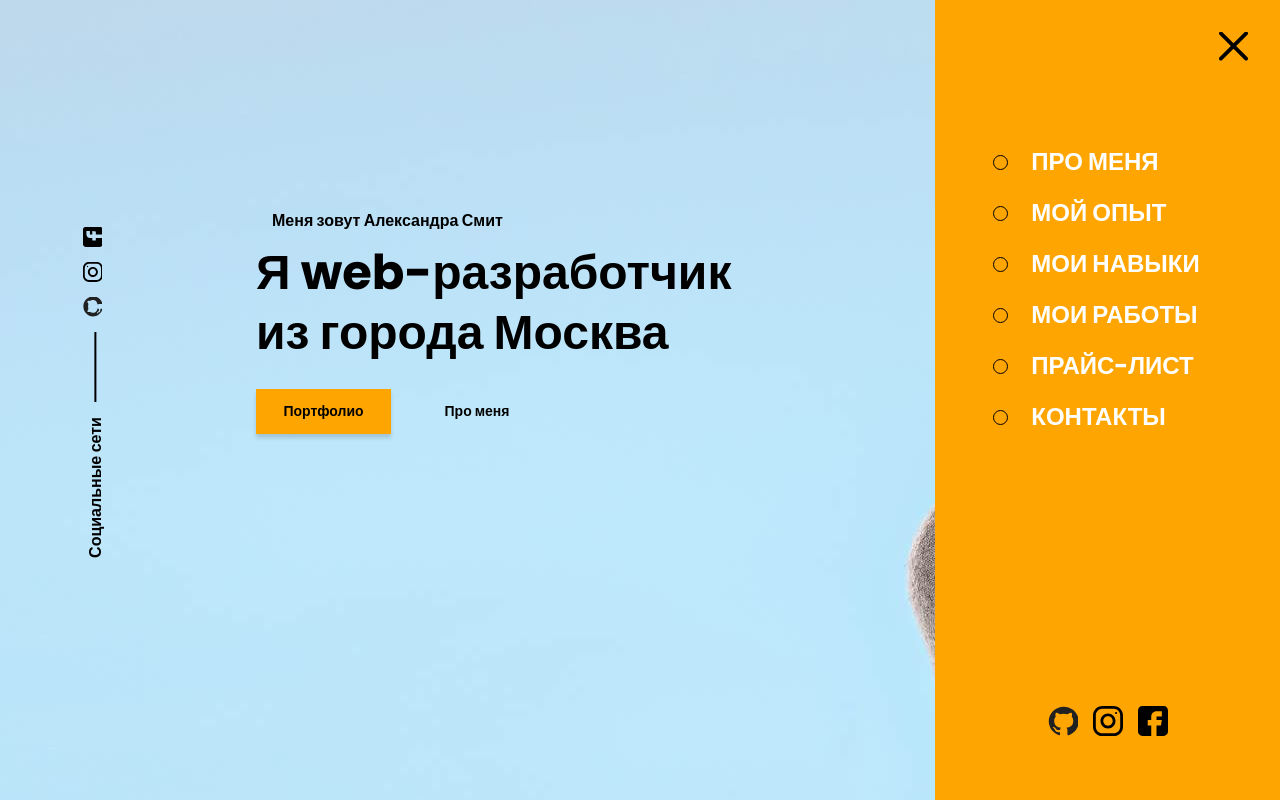
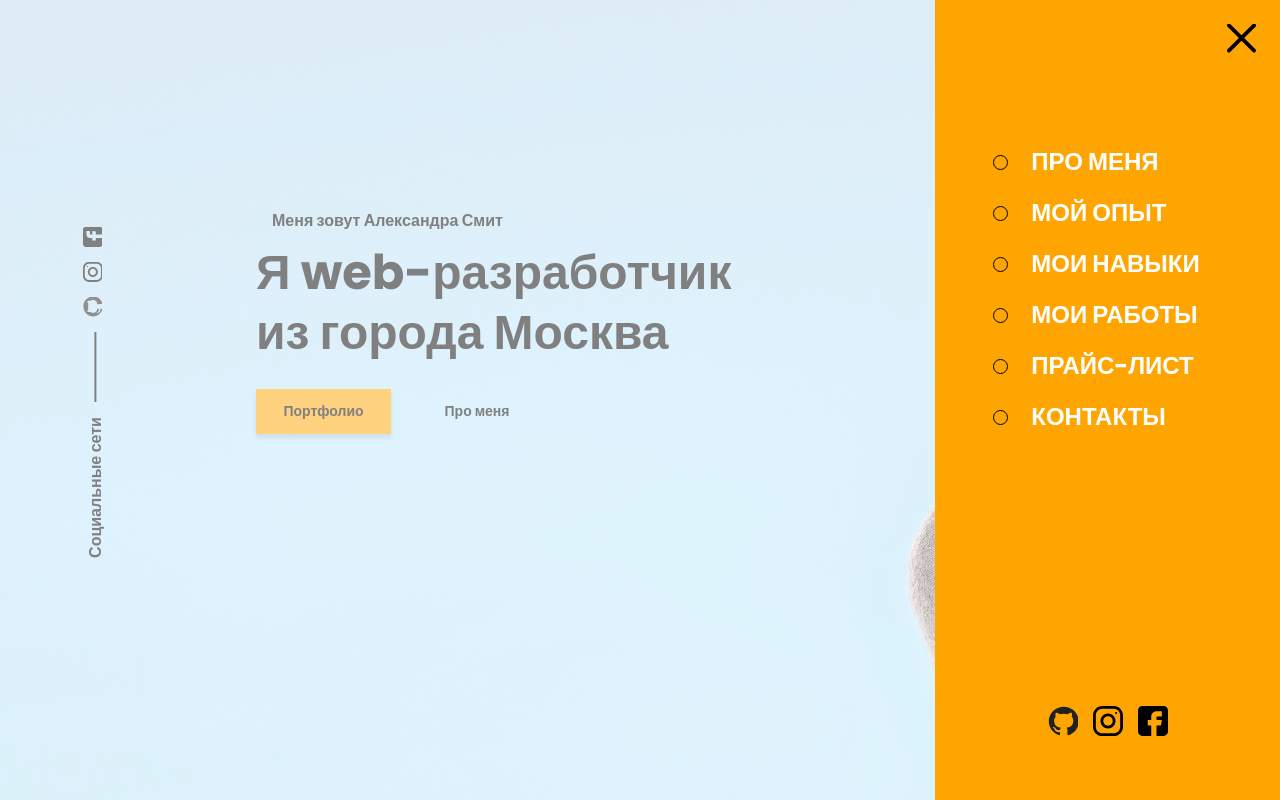
Before and after one commit to oddyca/dc-test, a plain HTML site: page index.html in a window 1280 px wide. Both pictures are taken after a click on the button 1233 px from the left and 46 px from the top of the page. Shown: the top 800 px of the page. Drawn offline with Linux system fonts and the light colour scheme.

Commit message:
feat: add burger menu logic

```diff
--- a/index.html
+++ b/index.html
@@ -37,6 +37,7 @@
       ></a>
     </div>
   </div>
+  <div class="overlay"></div>
   <header class="header-container">
     <div class="header__socials">
       <span>Социальные сети</span>
--- a/script.js
+++ b/script.js
@@ -1,10 +1,39 @@
+const burgerMenu = document.querySelector('.burger-menu');
+const overlay = document.querySelector('.overlay');
 const burgerMenuButton = document.querySelector('.header__burger-menu');
 const burgerCloseButton = document.querySelector('.burger__close');
 const burgerMenuLinks = document.querySelector('.navigation__bullet');
+const burgerNavLinks = document.querySelector('.burger__navigation');
+
+function toggleMenu() {
+  burgerMenu.classList.toggle('open');
+  overlay.classList.toggle('open');
+}
+
+function preventScroll(event) {
+  event.preventDefault();
+}
+
+function removeListeners() {
+  overlay.removeEventListener('wheel', preventScroll);
+  burgerMenu.removeEventListener('wheel', preventScroll);
+}
 
 burgerMenuButton.addEventListener('click', () => {
+  toggleMenu();
+  overlay.addEventListener('wheel', preventScroll);
+  burgerMenu.addEventListener('wheel', preventScroll);
+});
 
+burgerCloseButton.addEventListener('click', () => {
+  toggleMenu();
+  removeListeners();
 });
+
+burgerNavLinks.addEventListener('click', () => {
+  toggleMenu();
+  removeListeners();
+})
 
 const form = document.querySelector('.form__inputs');
 const nameInput = document.getElementById('name-input');
--- a/style.css
+++ b/style.css
@@ -14,6 +14,7 @@
 
 body {
   padding-bottom: 7.5rem;
+  overflow-x: hidden;
 }
 
 a {
@@ -26,14 +27,32 @@ a {
   flex-direction: column;
   justify-content: space-between;
   align-items: center;
+  opacity: 0;
   width: 345px;
   height: 100dvh;
   background-color: var(--yellow-accent);
   position: absolute;
-  right: 0;
+  right: -500px;
   top: 0;
   z-index: 200;
   padding: 4rem;
+  transition: .2s;
+}
+
+.overlay {
+  display: none;
+  position: absolute;
+  left: 0;
+  right: 0;
+  height: 100dvh;
+  background-color: rgba(255, 255, 255, 0.5);
+  z-index: 100;
+}
+
+.open {
+  right: 0;
+  opacity: 100%;
+  display: flex;
 }
 
 .burger__close {
@@ -45,8 +64,8 @@ a {
   background-color: transparent;
   border: none;
   position: absolute;
-  top: 2rem;
-  right: 2rem;
+  top: 1.5rem;
+  right: 1.5rem;
   cursor: pointer;
 }
 
```
